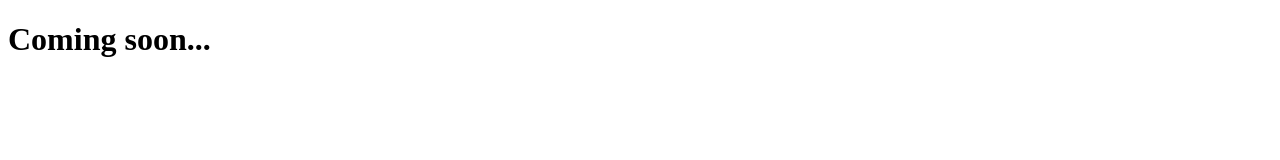
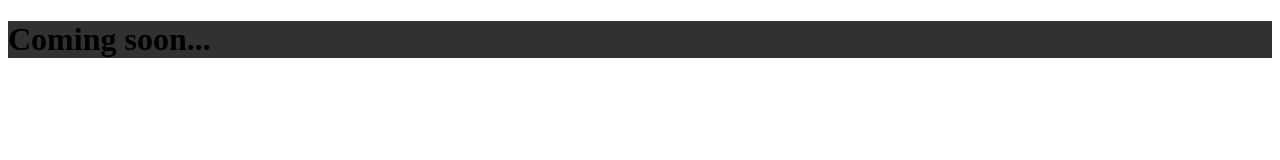
Before and after one commit to akshay137/akshay137.github.io, a plain HTML site: page index.html in a window 1280 px wide. Drawn offline with Linux system fonts and the light colour scheme.

Commit message:
added css

```diff
--- /dev/null
+++ b/css/main.css
@@ -0,0 +1,3 @@
+.bg-dark {
+	background-color: #313131;
+}
--- a/index.html
+++ b/index.html
@@ -5,10 +5,14 @@
 	<meta charset="UTF-8" />
 	<meta name="viewport" content="width=device-width, initial-scale=1.0" />
 	<title>Site</title>
+
+	<link rel="stylesheet" href="css/main.css" />
 </head>
 
 <body>
-	<h1>Coming soon...</h1>
+	<div class="bg-dark">
+		<h1>Coming soon...</h1>
+	</div>
 </body>
 
 </html>
```
